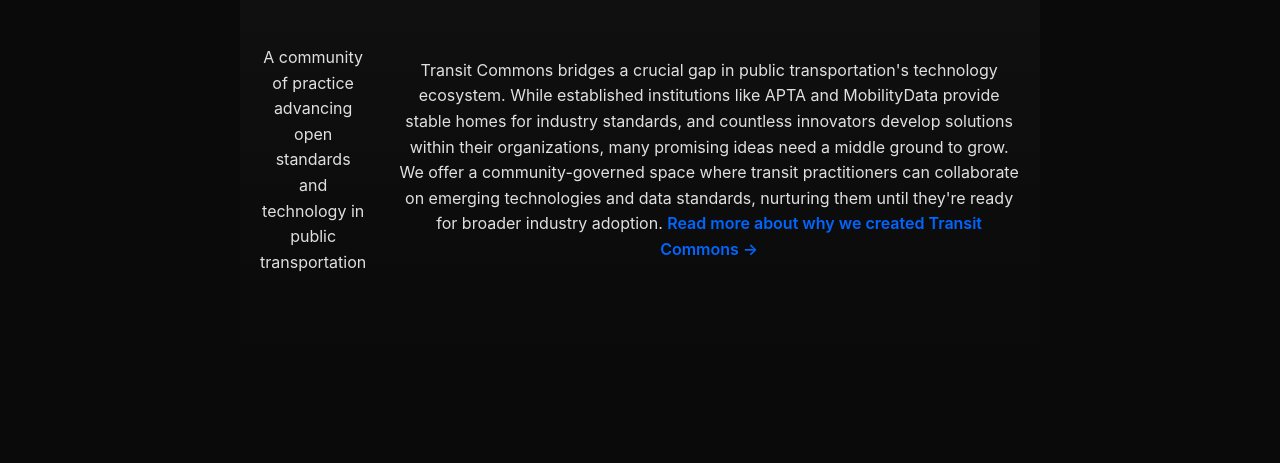
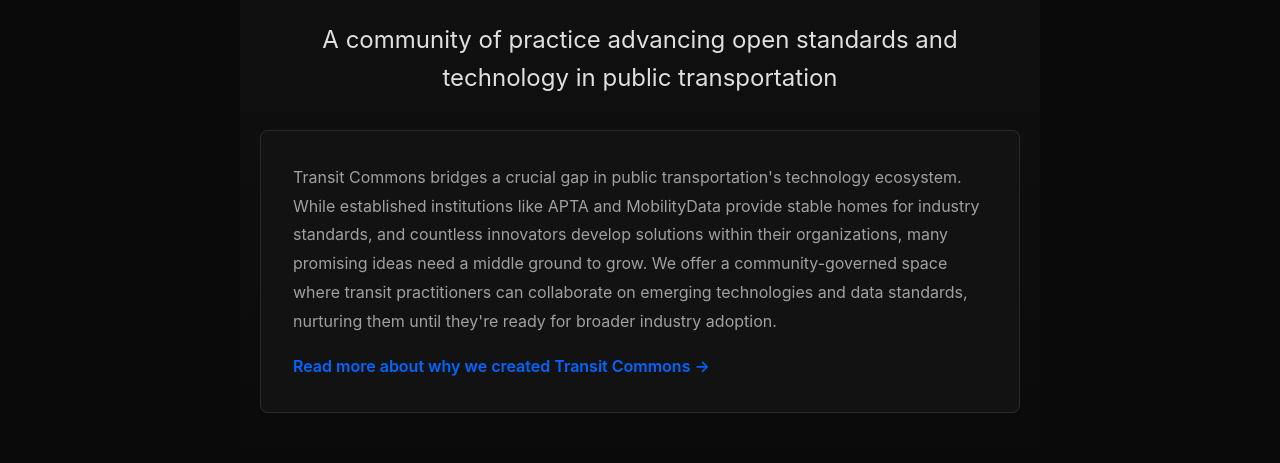
Before and after one commit to transit-commons/transit-commons.org, an Eleventy site: page src/index.md in a window 1280 px wide. Shown: the part 324-787 px from the top of the page. Built offline with nearby package versions, Linux system fonts and the light colour scheme; Eleventy itself is replaced by a stand-in of ours; files that its build step writes are made by us from their sources.

Commit message:
fix: improve hero layout

```diff
--- a/src/assets/styles.css
+++ b/src/assets/styles.css
@@ -232,18 +232,47 @@ nav {
 
 #hero h1 {
     font-size: 3rem;
-    margin-bottom: 2rem;
+    margin-bottom: 1.5rem;
     background: linear-gradient(45deg, var(--accent-green), var(--accent-blue));
     -webkit-background-clip: text;
     -webkit-text-fill-color: transparent;
 }
 
-.hero-content {
-    display: flex;
-    justify-content: center;
-    align-items: center;
-    gap: 2rem;
-    margin-top: 3rem;
+.hero-tagline {
+    font-size: 1.5rem;
+    color: var(--text-primary);
+    margin-bottom: 2rem;
+    max-width: 800px;
+    margin-left: auto;
+    margin-right: auto;
+}
+
+.mission-summary {
+    max-width: 800px;
+    margin: 0 auto;
+    text-align: left;
+    background: var(--bg-secondary);
+    padding: 2rem;
+    border-radius: 8px;
+    border: 1px solid rgba(255, 255, 255, 0.1);
+}
+
+.mission-summary p {
+    color: var(--text-secondary);
+    line-height: 1.8;
+    margin-bottom: 0;
+}
+
+.mission-summary a {
+    color: var(--accent-blue);
+    text-decoration: none;
+    display: inline-block;
+    margin-top: 1rem;
+    transition: color 0.3s ease;
+}
+
+.mission-summary a:hover {
+    color: var(--accent-green);
 }
 
 .group-box {
--- a/src/index.md
+++ b/src/index.md
@@ -10,11 +10,9 @@ title: Home
 <section id="hero">
     <div class="container">
         <h1>Transit Commons</h1>
-        <div class="hero-content">
-            <p class="hero-tagline">A community of practice advancing open standards and technology in public transportation</p>
-            <div class="mission-summary">
-                <p>Transit Commons bridges a crucial gap in public transportation's technology ecosystem. While established institutions like APTA and MobilityData provide stable homes for industry standards, and countless innovators develop solutions within their organizations, many promising ideas need a middle ground to grow. We offer a community-governed space where transit practitioners can collaborate on emerging technologies and data standards, nurturing them until they're ready for broader industry adoption. <a href="/mission">Read more about why we created Transit Commons →</a></p>
-            </div>
+        <p class="hero-tagline">A community of practice advancing open standards and technology in public transportation</p>
+        <div class="mission-summary">
+            <p>Transit Commons bridges a crucial gap in public transportation's technology ecosystem. While established institutions like APTA and MobilityData provide stable homes for industry standards, and countless innovators develop solutions within their organizations, many promising ideas need a middle ground to grow. We offer a community-governed space where transit practitioners can collaborate on emerging technologies and data standards, nurturing them until they're ready for broader industry adoption. <a href="/mission">Read more about why we created Transit Commons →</a></p>
         </div>
     </div>
 </section>
```
